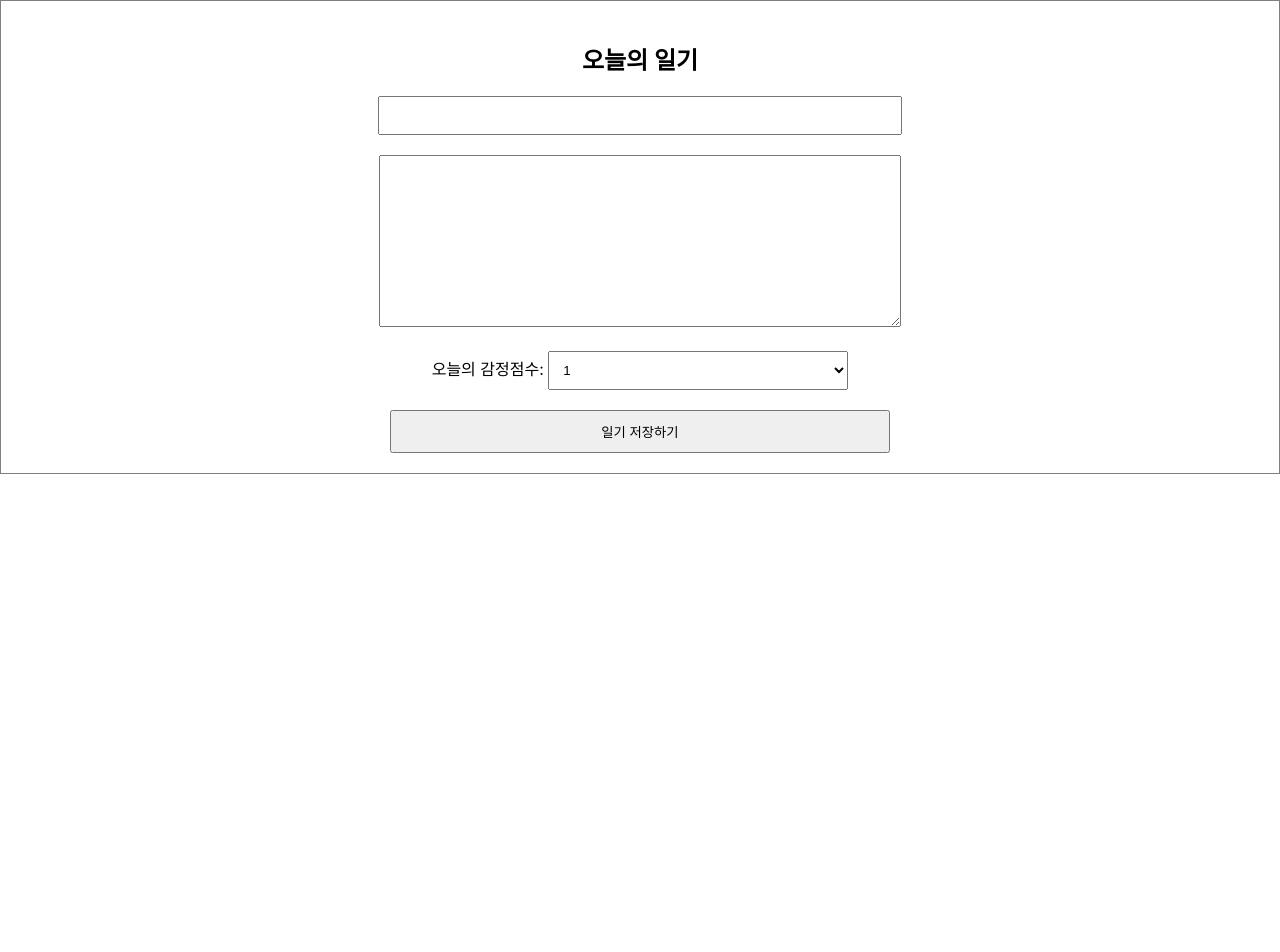
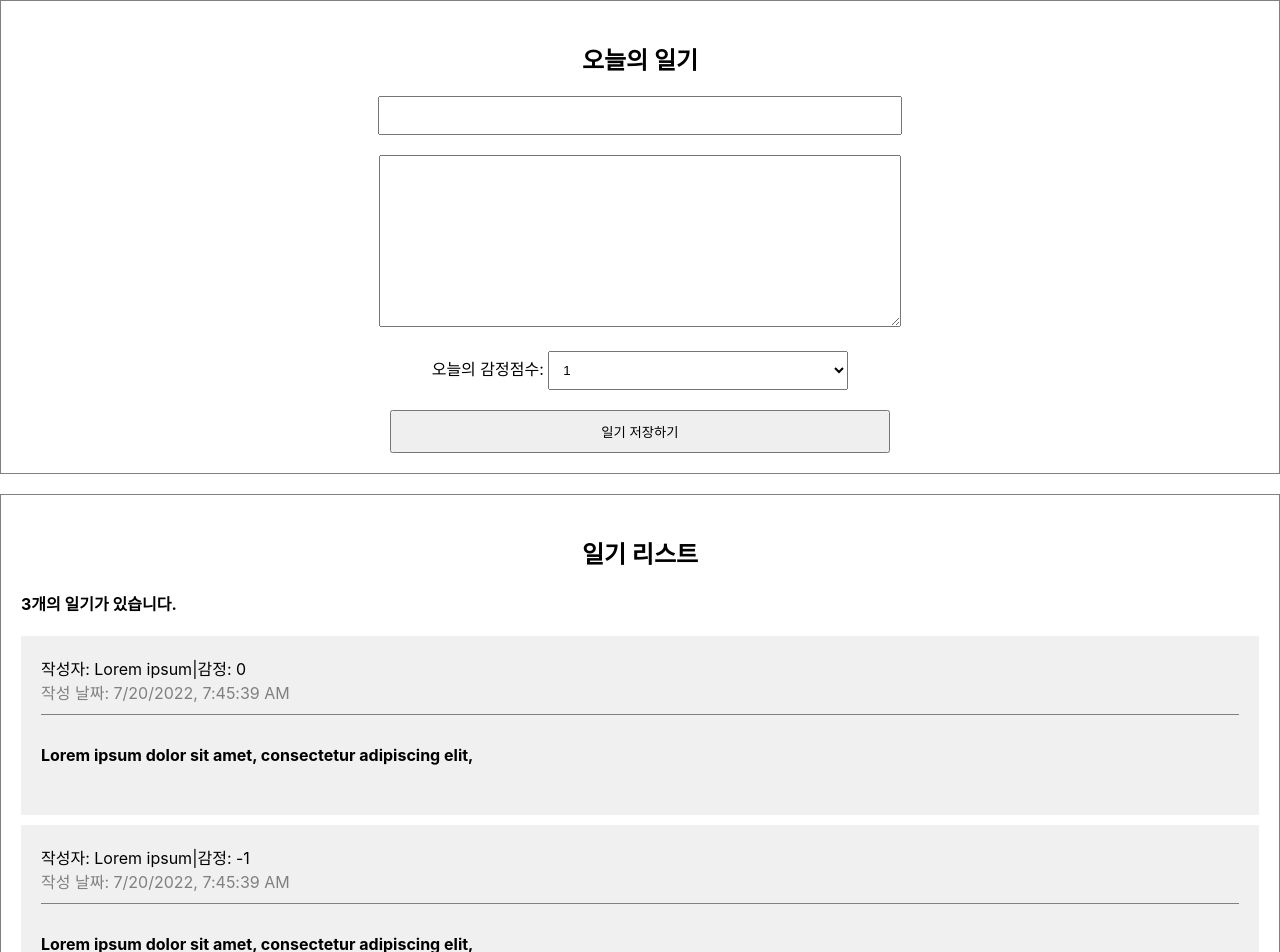
Before and after one commit to gdaegeun539/EmotionDiary_ReactOnebite, a React (Create React App) app: page / in a window 1280 px wide. Shown: the top 952 px of the page. Before the commit the page ends 800 px from the top, so only its background shows below. Built offline with nearby package versions, Linux system fonts and the light colour scheme.

Commit message:
~38장 적용

```diff
--- a/src/App.css
+++ b/src/App.css
@@ -1,3 +1,5 @@
+/* DiaryEditor */
+
 .DiaryEditor {
   border: 1px solid gray;
   text-align: center;
@@ -26,3 +28,39 @@
   padding: 10px;
   cursor: pointer;
 }
+
+/* List */
+
+.DiaryList {
+  border: 1px solid gray;
+  padding: 20px;
+  margin-top: 20px;
+}
+
+.DiaryList h2 {
+  text-align: center;
+}
+
+/* Item */
+
+.DiaryItem {
+  background-color: rgb(240, 240, 240);
+  padding: 20px;
+  margin-bottom: 10px;
+}
+
+.DiaryItem .info {
+  border-bottom: 1px solid gray;
+  padding-bottom: 10px;
+  margin-bottom: 10px;
+}
+
+.DiaryItem .date {
+  color: gray;
+}
+
+.DiaryItem .content {
+  font-weight: bold;
+  margin-top: 30px;
+  margin-bottom: 30px;
+}
--- a/src/App.js
+++ b/src/App.js
@@ -1,10 +1,36 @@
 import "./App.css";
 import DiaryEditor from "./DiaryEditor";
+import DiaryList from "./DiaryList";
+
+const dummyList = [
+  {
+    id: 1,
+    author: "Lorem ipsum",
+    content: "Lorem ipsum dolor sit amet, consectetur adipiscing elit,",
+    emotion: 0,
+    created_date: new Date().getTime(),
+  },
+  {
+    id: 2,
+    author: "Lorem ipsum",
+    content: "Lorem ipsum dolor sit amet, consectetur adipiscing elit,",
+    emotion: -1,
+    created_date: new Date().getTime(),
+  },
+  {
+    id: 3,
+    author: "Lorem ipsum",
+    content: "Lorem ipsum dolor sit amet, consectetur adipiscing elit,",
+    emotion: -21,
+    created_date: new Date().getTime(),
+  },
+];
 
 function App() {
   return (
     <div className="App">
       <DiaryEditor />
+      <DiaryList diaryList={dummyList} />
     </div>
   );
 }
--- a/src/DiaryEditor.jsx
+++ b/src/DiaryEditor.jsx
@@ -1,6 +1,9 @@
-import { useState } from "react";
+import { useRef, useState } from "react";
 
 function DiaryEditor() {
+  const authorInput = useRef();
+  const contentInput = useRef();
+
   const [state, setState] = useState({
     author: "",
     content: "",
@@ -15,7 +18,15 @@
   }
 
   function handleSubmit(e) {
-    console.log(state);
+    if (state.author.length < 1) {
+      // 포커싱 해주기
+      authorInput.current.focus();
+      return;
+    }
+    if (state.content.length < 5) {
+      contentInput.current.focus();
+      return;
+    }
     alert("일기를 저장했어요.");
   }
 
@@ -25,6 +36,8 @@
       <div>
         <input
           name="author"
+          type="text"
+          ref={authorInput}
           value={state.author}
           onChange={handleEventChange}
         />
@@ -32,6 +45,8 @@
       <div>
         <textarea
           name="content"
+          type="text"
+          ref={contentInput}
           value={state.content}
           onChange={handleEventChange}
         />
--- /dev/null
+++ b/src/DiaryItem.jsx
@@ -0,0 +1,18 @@
+function DiaryItem({ author, content, emotion, created_date, id }) {
+  return (
+    <div className="DiaryItem">
+      <div className="info">
+        <span>
+          작성자: {author}|감정: {emotion}
+        </span>
+        <br />
+        <span className="date">
+          작성 날짜: {new Date(created_date).toLocaleString()}
+        </span>
+      </div>
+      <div className="content">{content}</div>
+    </div>
+  );
+}
+
+export default DiaryItem;
--- /dev/null
+++ b/src/DiaryList.jsx
@@ -0,0 +1,23 @@
+import DiaryItem from "./DiaryItem";
+
+function DiaryList({ diaryList }) {
+  console.log(diaryList);
+  return (
+    <div className="DiaryList">
+      <h2>일기 리스트</h2>
+      <h4>{diaryList.length}개의 일기가 있습니다.</h4>
+      <div>
+        {diaryList.map((it) => (
+          // jsx 요소 반환으로 인한 소괄호 for map 메소드
+          <DiaryItem key={it.id} {...it} />
+        ))}
+      </div>
+    </div>
+  );
+}
+
+DiaryList.defaultProps = {
+  diaryList: [],
+};
+
+export default DiaryList;
```
